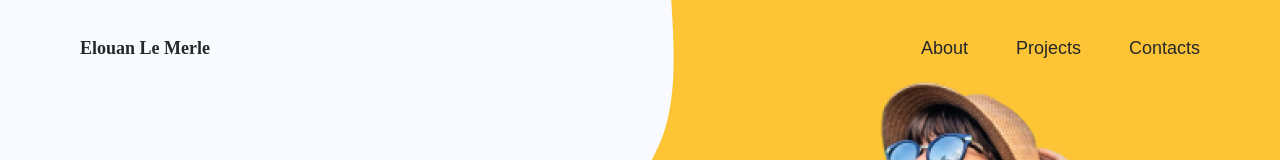
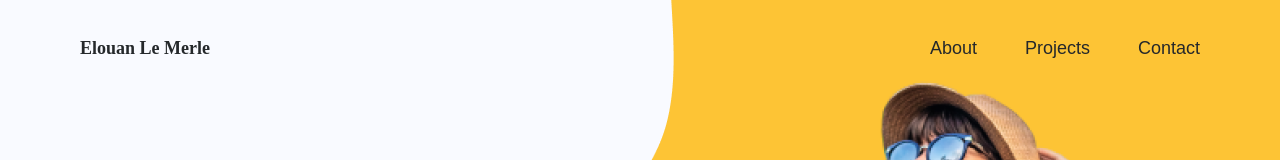
Before and after one commit to FiFolker/portfolio_inge1, a React (Vite) app: page / in a window 1280 px wide. Shown: the top 160 px of the page. Built offline with nearby package versions, Linux system fonts and the light colour scheme.

Commit message:
fix semi bold que sur les label et changement de contacts en contact plus logique

```diff
--- a/src/components/Contact.jsx
+++ b/src/components/Contact.jsx
@@ -3,19 +3,19 @@ import {ButtonPrimary} from "./ButtonPrimary.jsx";
 
 export const Contact = () => {
     return (
-        <div id={"Contacts"} className="flex flex-col justify-center items-center w-full my-8">
+        <div id={"Contact"} className="flex flex-col justify-center items-center w-full my-8">
             <TitleUnderlined name="Contact" />
-            <form className="flex flex-col w-full max-w-lg font-semibold gap-4 mt-8 p-6 font-nunito text-font-high-emphasis" onSubmit={(e) => {e.preventDefault();}}>
+            <form className="flex flex-col w-full max-w-lg gap-4 mt-8 p-6 font-nunito text-font-high-emphasis" onSubmit={(e) => {e.preventDefault();}}>
                 <div className="flex flex-col gap-2">
-                    <label htmlFor="name">Name</label>
+                    <label htmlFor="name" className="font-semibold">Name</label>
                     <input id="name" name="name" type="text" required className="p-3 bg-white border border-bg-line/30 rounded-lg shadow-sm " />
                 </div>
                 <div className="flex flex-col gap-2">
-                    <label htmlFor="email">Email</label>
+                    <label htmlFor="email" className="font-semibold">Email</label>
                     <input id="email" name="email" type="email" required className="p-3 bg-white border border-bg-line/30 rounded-lg shadow-sm " />
                 </div>
                 <div className="flex flex-col gap-2">
-                    <label htmlFor="message">Message</label>
+                    <label htmlFor="message" className="font-semibold">Message</label>
                     <textarea id="message" name="message" required rows="5" className="p-3 bg-white border border-bg-line/30 rounded-lg shadow-sm resize-none "></textarea>
                 </div>
                 <div className="flex justify-end mt-2">
--- a/src/components/Navbar.jsx
+++ b/src/components/Navbar.jsx
@@ -5,7 +5,7 @@ export const Navbar = ({name}) => {
             <ul className="flex font-raleway space-x-12 text-lg">
                 <li><a href="#About">About</a></li>
                 <li><a href="#Projects">Projects</a></li>
-                <li><a href="#Contacts">Contacts</a></li>
+                <li><a href="#Contact">Contact</a></li>
             </ul>
         </nav>
     )
```
